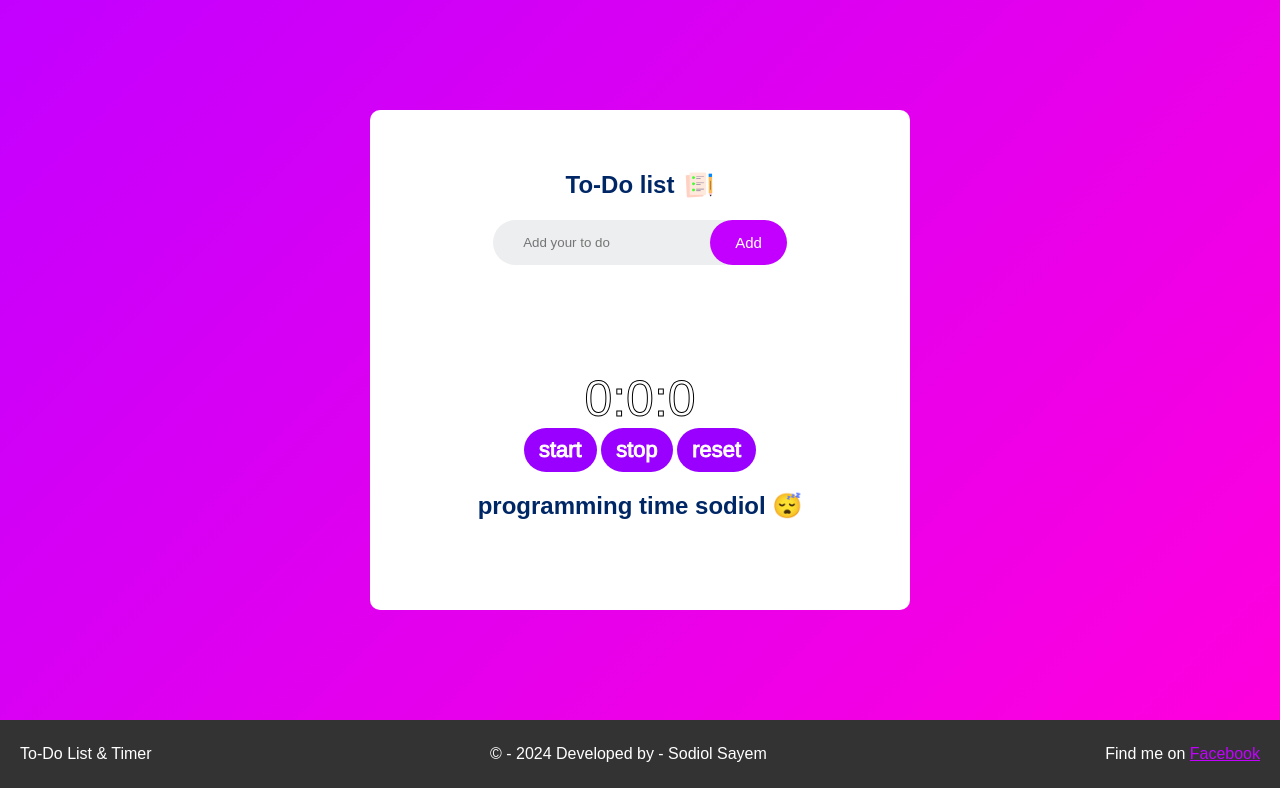
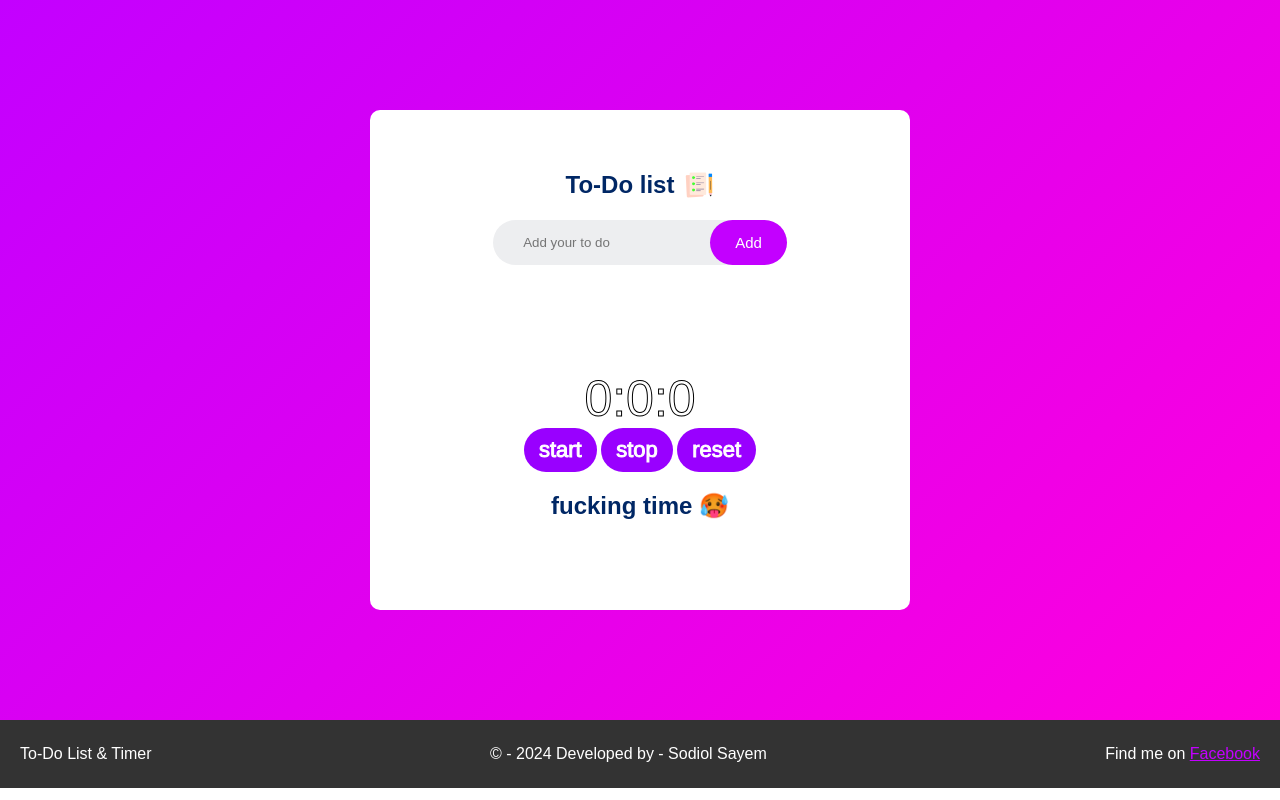
Before and after one commit to Sodiols/personalsome.per, a plain HTML site: page index.html in a window 1280 px wide. Drawn offline with Linux system fonts and the light colour scheme.

Commit message:
first commit

```diff
--- a/index.html
+++ b/index.html
@@ -33,7 +33,7 @@
                 <button class="stop">stop</button>
                 <button class="reset">reset</button>
             </div>
-            <h2 contenteditable="true">programming time sodiol 😴</h2>
+            <h2 contenteditable="true">fucking time 🥵</h2>
         </div>
 
     </div>
```
